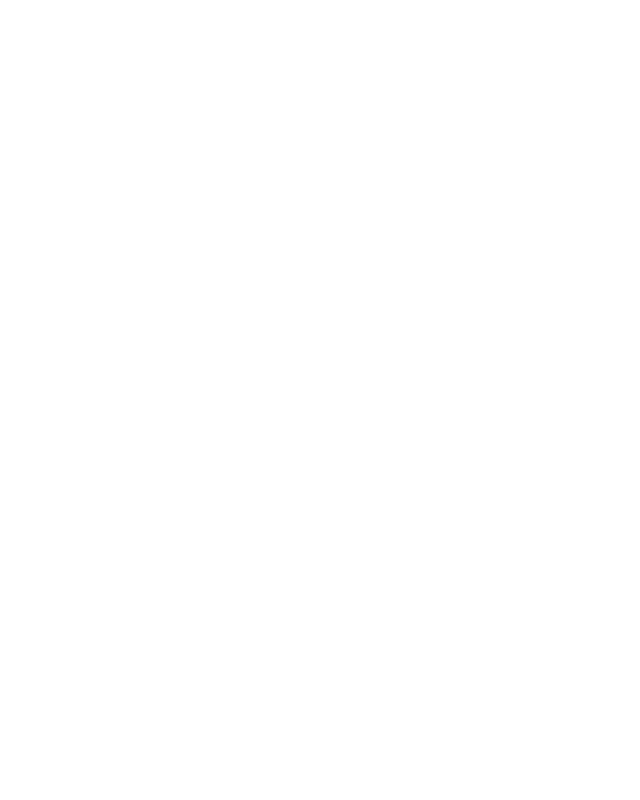
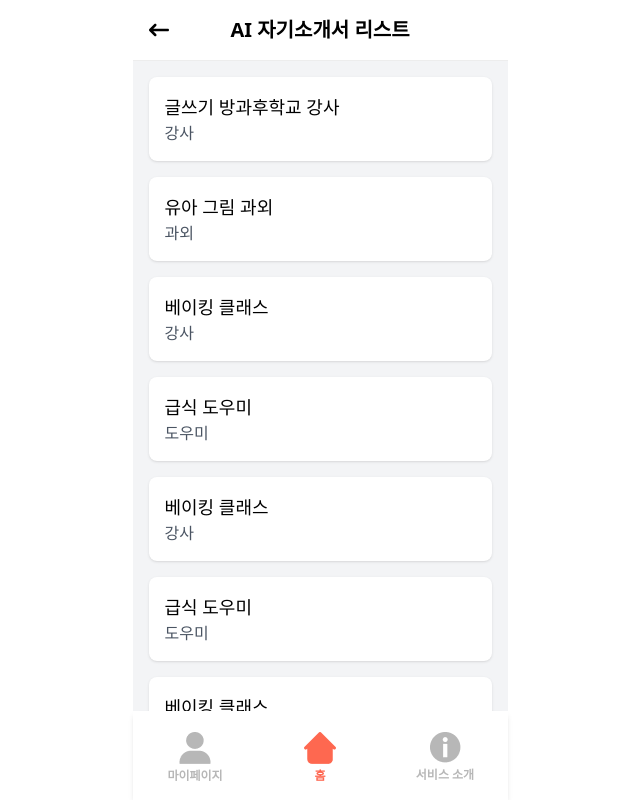
Before and after one commit to SPARCS-AI-Startup-Hackathon/frontend, a React (Vite) app: page /resume in a window 1280 px wide. Before the commit this address had no page. Shown: the whole page, without its empty margins (320-960 px from the left). Built offline with nearby package versions, Linux system fonts and the light colour scheme.

Commit message:
design : 이력서 페이지 생성

```diff
--- a/src/App.tsx
+++ b/src/App.tsx
@@ -2,6 +2,8 @@
 import MainPage from '@pages/MainPage'
 import OnBoardPage from '@pages/OnBoardPage'
 import RegisterPage from '@pages/RegisterPage'
+import ResumeDetailPage from '@pages/ResumeDetail'
+import ResumePage from '@pages/ResumePage'
 import TalkPage from '@pages/TalkPage'
 import TalkRecommendPage from '@pages/TalkRecommendPage'
 import TalkResumePage from '@pages/TalkResumePage'
@@ -24,6 +26,8 @@
           <Route path="/talk_start" element={<TalkStartPage />} />
           <Route path="/talk_recommend" element={<TalkRecommendPage />} />
           <Route path="/talk_resume" element={<TalkResumePage />} />
+          <Route path="/resume" element={<ResumePage />} />
+          <Route path="/resume:resume_id" element={<ResumeDetailPage />} />
           <Route path="/test" element={<TestPage />} />
         </Routes>
       </BrowserRouter>
--- a/src/pages/MainPage.tsx
+++ b/src/pages/MainPage.tsx
@@ -22,7 +22,9 @@
             시작하기
           </button>
         </div>
-        <div className="h-[30%] mt-4 w-[90%] relative hover:scale-105 transition-transform duration-300">
+        <div
+          className="h-[30%] mt-4 w-[90%] relative hover:scale-105 transition-transform duration-300"
+          onClick={() => navigate('/resume')}>
           <img src={bgStartResume} className="w-full h-full" />
           <p className="absolute text-white text-2xl font-bold top-8 left-5">Ai로 자기소개서를</p>
           <p className="absolute text-white text-2xl font-bold top-16 left-5">생성해 보세요!</p>
--- /dev/null
+++ b/src/pages/ResumeDetail.tsx
@@ -0,0 +1,5 @@
+function ResumeDetailPage() {
+  return <div></div>
+}
+
+export default ResumeDetailPage
--- /dev/null
+++ b/src/pages/ResumePage.tsx
@@ -0,0 +1,44 @@
+import NavBar from '@components/common/NavBar'
+import { FaArrowLeftLong } from 'react-icons/fa6'
+import { useNavigate } from 'react-router-dom'
+
+function ResumePage() {
+  const navigate = useNavigate()
+
+  const resumeItems = [
+    { id: 1, name: '글쓰기 방과후학교 강사', job: '강사', content: '2024. 8. 1' },
+    { id: 2, name: '유아 그림 과외', job: '과외', content: '2024. 7. 10' },
+    { id: 3, name: '베이킹 클래스', job: '강사', content: '2024. 6. 29' },
+    { id: 4, name: '급식 도우미', job: '도우미', content: '2024. 6. 29' },
+    { id: 3, name: '베이킹 클래스', job: '강사', content: '2024. 6. 29' },
+    { id: 4, name: '급식 도우미', job: '도우미', content: '2024. 6. 29' },
+    { id: 3, name: '베이킹 클래스', job: '강사', content: '2024. 6. 29' },
+    { id: 4, name: '급식 도우미', job: '도우미', content: '2024. 6. 29' },
+  ]
+
+  return (
+    <>
+      <main className="bg-gray-100 overflow-y-auto">
+        <div className="bg-white relative w-full flex items-center justify-center border-b border-[#EDEDED] py-4 px-4">
+          <FaArrowLeftLong
+            size="20"
+            className="absolute left-4 cursor-pointer"
+            onClick={() => navigate('/main')}
+          />
+          <p className="text-xl font-semibold">AI 자기소개서 리스트</p>
+        </div>
+        <div className="w-full p-4 space-y-4">
+          {resumeItems.map((item) => (
+            <div key={item.id} className="bg-white p-4 rounded-lg shadow">
+              <h2 className="text-lg">{item.name}</h2>
+              <h3 className="text-gray-600">{item.job}</h3>
+            </div>
+          ))}
+        </div>
+      </main>
+      <NavBar />
+    </>
+  )
+}
+
+export default ResumePage
```
Also changed, not shown: 1 other file (tests, documents, lock files or other folders).
